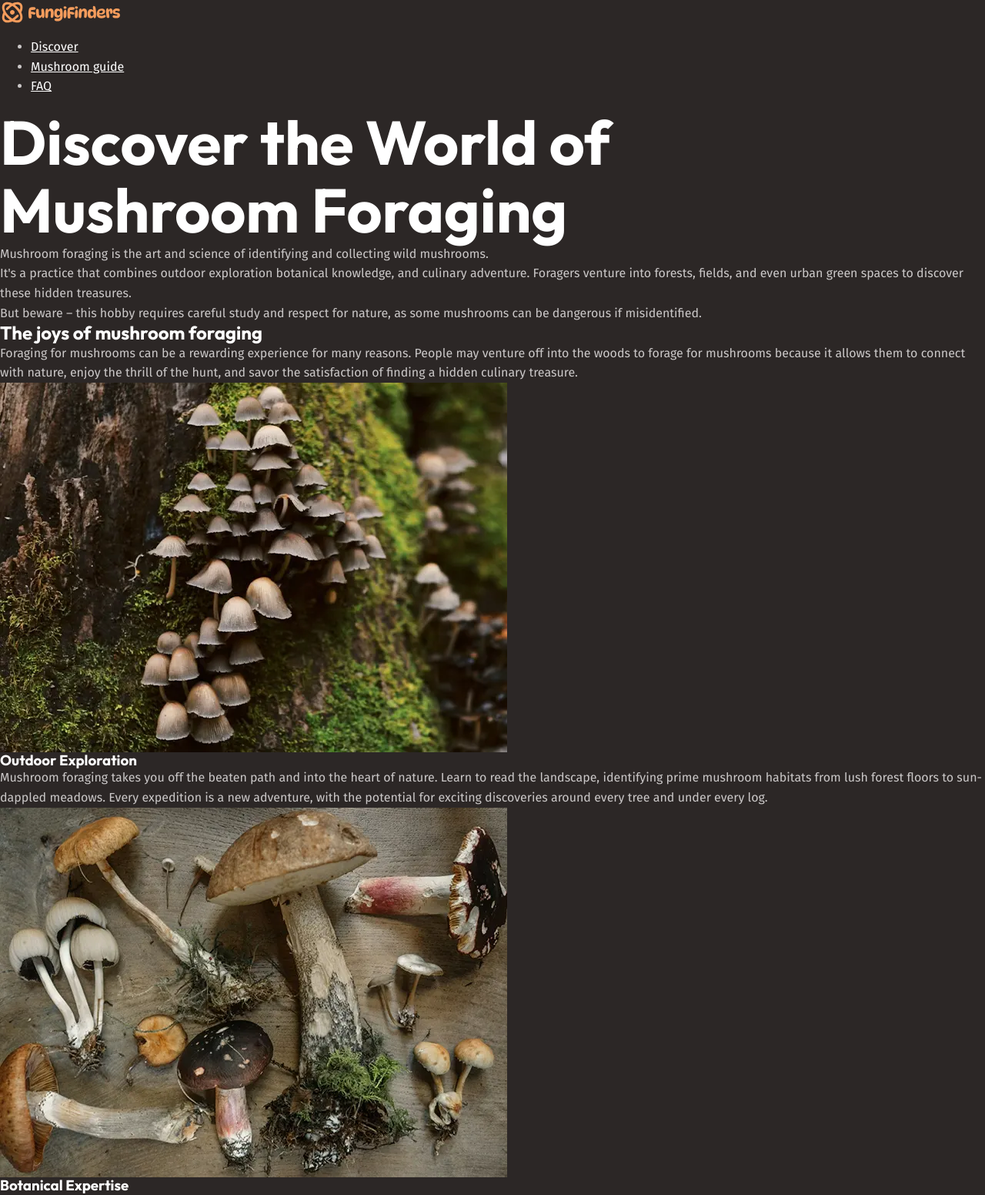
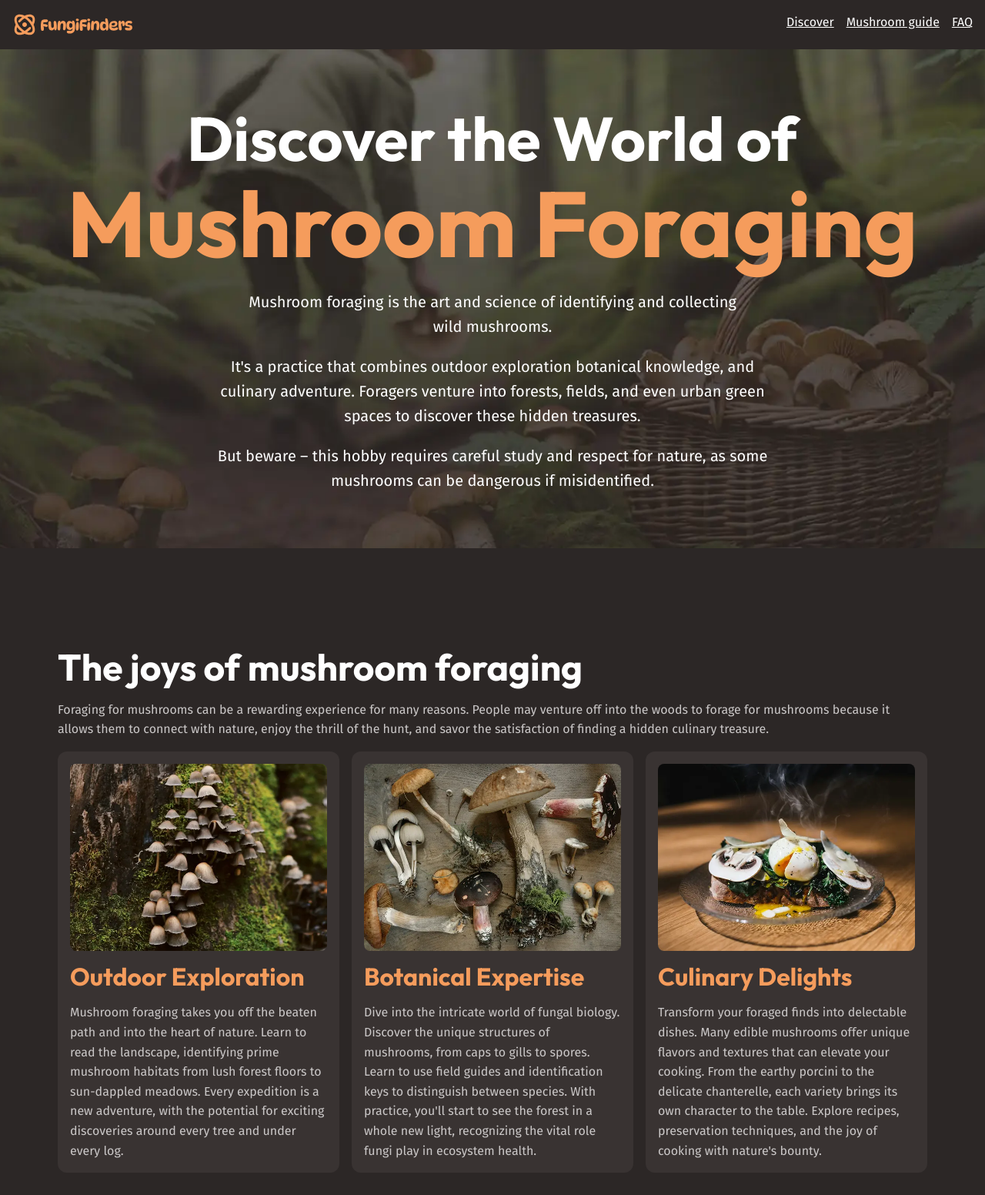
Before and after one commit to jk7g14/professional-css-practice, a plain HTML site: page index.html in a window 1280 px wide. Shown: the top 1552 px of the page at 77% size. Drawn offline with Linux system fonts and the light colour scheme.

Commit message:
finished home page

```diff
--- a/index.html
+++ b/index.html
@@ -15,11 +15,11 @@
 
   <body>
     <header class="site-header">
-      <div class="wrapper">
+      <div class="wrapper" data-width="wide">
+        <div class="site-header__inner">
           <a href="/">
             <img class="logo" src="/assets/fungi-finders.svg" />
           </a>
-
           <nav class="primary-navigation">
             <ul>
               <li><a href="/">Discover</a></li>
@@ -28,15 +28,18 @@
             </ul>
           </nav>
         </div>
+      </div>
     </header>
     <main>
-      <section class="hero">
+      <section class="hero flow section" data-padding="compact">
         <div class="wrapper">
-          <h1>
+          <h1 class="hero__title">
             Discover the World of
             <span>Mushroom Foraging</span>
           </h1>
-
+        </div>
+        <div class="wrapper" data-width="narrow">
+          <div class="flow">
             <p>
               Mushroom foraging is the art and science of identifying and
               collecting wild mushrooms.
@@ -52,11 +55,14 @@
               nature, as some mushrooms can be dangerous if misidentified.
             </p>
           </div>
+        </div>
       </section>
 
       <section class="section">
-        <div class="wrapper">
-          <h2>The joys of mushroom foraging</h2>
+        <div class="wrapper flow">
+          <div class="flow">
+            <h2 class="section-title">The joys of mushroom foraging</h2>
+
             <p>
               Foraging for mushrooms can be a rewarding experience for many
               reasons. People may venture off into the woods to forage for
@@ -64,6 +70,7 @@
               thrill of the hunt, and savor the satisfaction of finding a hidden
               culinary treasure.
             </p>
+          </div>
 
           <!-- this is 3 columns-->
           <div class="equal-columns">
@@ -72,7 +79,7 @@
                 src="/assets/outdoor-exploration.webp"
                 alt="Tighly grouped brown mushrooms growing up the side of a mossy tree trunk"
               />
-              <h3>Outdoor Exploration</h3>
+              <h3 class="card__title">Outdoor Exploration</h3>
               <p>
                 Mushroom foraging takes you off the beaten path and into the
                 heart of nature. Learn to read the landscape, identifying prime
@@ -87,7 +94,7 @@
                 src="/assets/botanical-expertise.webp"
                 alt="Various harvested wild mushrooms on a table"
               />
-              <h3>Botanical Expertise</h3>
+              <h3 class="card__title">Botanical Expertise</h3>
               <p>
                 Dive into the intricate world of fungal biology. Discover the
                 unique structures of mushrooms, from caps to gills to spores.
@@ -103,7 +110,7 @@
                 src="/assets/culinary-delight.webp"
                 alt="A freshly cooked plate of food, still steaming, with several mushroom slices on it"
               />
-              <h3>Culinary Delights</h3>
+              <h3 class="card__title">Culinary Delights</h3>
               <p>
                 Transform your foraged finds into delectable dishes. Many edible
                 mushrooms offer unique flavors and textures that can elevate
@@ -117,20 +124,28 @@
         </div>
       </section>
 
-      <section class="section">
-        <div class="wrapper">
-          <h2>Start your <span>Foraging Adventure!</span></h2>
+      <section class="background-accent text-center section">
+        <div class="wrapper" data-width="narrow" data-padding="compact">
+          <div class="flow font-size-lg text-high-contrast">
+            <h2 class="section-title">
+              Start your <span class="text-brand">Foraging Adventure!</span>
+            </h2>
             <p>
               Whether you're seeking a deeper connection with nature, a new
               outdoor hobby, or simply love the idea of finding your own food,
               mushroom foraging offers a uniquely rewarding experience.
             </p>
           </div>
+        </div>
       </section>
 
-      <section class="section">
-        <div class="wrapper">
-          <div class="equal-columns">
+      <section class="background-extra-dark section">
+        <div class="wrapper" data-width="wide">
+          <div
+            class="equal-columns"
+            data-gap="large"
+            data-vertical-alignment="center"
+          >
             <!-- two columns -->
             <div>
               <img
@@ -138,7 +153,7 @@
                 alt="A man on his hands and knees carefully digging a mushroom out of the forest floor"
               />
             </div>
-            <div>
+            <div class="flow font-size-lg">
               <h2 class="section-title">Get to know your mushrooms</h2>
               <p>
                 Successful and safe mushroom foraging begins with a deep
@@ -163,11 +178,15 @@
       </section>
 
       <section class="section">
-        <div class="wrapper">
-          <div class="equal-columns">
+        <div class="wrapper" data-width="wide">
+          <div
+            class="equal-columns"
+            data-gap="large"
+            data-vertical-alignment="center"
+          >
             <!-- two columns -->
-            <div>
-              <h2>Connect with Nature</h2>
+            <div class="flow font-size-lg">
+              <h2 class="section-title">Connect with Nature</h2>
               <p>
                 Experience the beauty of the great outdoors while foraging for
                 mushrooms with fellow enthusiasts.
@@ -191,7 +210,7 @@
     </main>
 
     <footer class="site-footer">
-      <p>Happy Foraging!</p>
+      <p class="site-footer__title">Happy Foraging!</p>
       <a href="mailto:contact@fungifinders.com">contact@fungifinders.com</a>
     </footer>
   </body>
--- a/style.css
+++ b/style.css
@@ -1,15 +1,4 @@
-@layer reset, base, layout, components;
-@layer utilities {
-  .visually-hidden {
-    clip: rect(0 0 0 0);
-    clip-path: inset(50%);
-    height: 1px;
-    overflow: hidden;
-    position: absolute;
-    white-space: nowrap;
-    width: 1px;
-  }
-}
+@layer reset, base, layout, components, utilities;
 
 @layer reset {
   *,
@@ -190,4 +179,234 @@
   a:focus-visible {
     color: var(--text-brand-light);
   }
+
+  img {
+    border-radius: var(--border-radius-3);
+  }
 }
+
+@layer layout {
+  .flow > * + * {
+    margin-top: var(--flow-spacer, 1em);
+  }
+
+  .grid-flow {
+    display: grid;
+    gap: var(--grid-flow-gap, 1rem);
+  }
+
+  .equal-columns {
+    display: grid;
+    gap: var(--equal-columns-gap, 1rem);
+    align-items: var(--equal-columns-vertical-alignment, stretch);
+
+    @media (width > 760px) {
+      grid-auto-flow: column;
+      grid-auto-columns: 1fr;
+    }
+
+    &[data-gap='large'] {
+      --equal-columns-gap: 2rem;
+    }
+
+    &[data-vertical-alignment='center'] {
+      --equal-columns-vertical-alignment: center;
+    }
+  }
+
+  .flex-equal-columns {
+    display: flex;
+    > * {
+      flex: 1;
+    }
+  }
+
+  .section {
+    --padding: 3.75rem;
+    padding-block: var(--padding);
+
+    @media (width > 760px) {
+      --padding: 8rem;
+
+      &[data-padding='compact'] {
+        --padding: 4.5rem;
+      }
+    }
+  }
+  .wrapper {
+    --wrapper-max-width: 1130px;
+
+    max-width: var(--wrapper-max-width);
+    margin-inline: auto;
+    padding-inline: 1rem;
+    box-sizing: content-box;
+
+    &[data-width='narrow'] {
+      --wrapper-max-width: 720px;
+    }
+
+    &[data-width='wide'] {
+      --wrapper-max-width: 1330px;
+    }
+  }
+}
+
+@layer components {
+  .site-header {
+    padding-block: 1rem;
+  }
+  .site-header__inner {
+    display: flex;
+    gap: 0.5rem 1rem;
+    justify-content: space-between;
+    flex-wrap: wrap;
+  }
+
+  .primary-navigation {
+    ul {
+      list-style: none;
+      padding: 0;
+      margin: 0;
+      display: flex;
+      gap: 0.5rem 1rem;
+      flex-wrap: wrap;
+    }
+  }
+
+  .site-footer {
+    text-align: center;
+    background-color: var(--background-dark);
+    padding-block: 2rem;
+    display: grid;
+    gap: 2rem;
+
+    a {
+      color: var(--text-main);
+    }
+
+    a:hover,
+    a:focus-visible {
+      color: var(--text-brand-light);
+    }
+  }
+
+  .site-footer__title {
+    font-size: var(--font-size-md);
+    font-family: var(--ff-heading);
+    font-weight: 700;
+  }
+
+  .site-footer__title {
+    font-size: var(--font-size-md);
+    font-family: var(--ff-heading);
+    font-weight: 700;
+  }
+  .hero {
+    text-align: center;
+    font-size: var(--font-size-md);
+    color: var(--text-high-contrast);
+    background-image: url(/assets/hero.webp);
+    background-size: cover;
+    background-position: center;
+  }
+  .hero__title {
+    font-size: var(--font-size-heading-lg);
+    span {
+      font-size: var(--font-size-heading-xl);
+      color: var(--text-brand);
+      display: block;
+    }
+  }
+
+  .card {
+    display: grid;
+    gap: var(--card-gap, 1rem);
+    padding: 1rem;
+    background-color: var(--background-light);
+    border-radius: var(--border-radius-3);
+
+    img {
+      border-radius: var(--border-radius-2);
+    }
+  }
+
+  .card__title {
+    font-size: var(--card-title-font-size, var(--font-size-heading-sm));
+    color: var(--card-title-color, var(--text-brand));
+  }
+
+  .button {
+    display: inline-flex;
+    font-size: var(--font-size-md);
+    cursor: pointer;
+    text-decoration: none;
+    padding: 0.5em 1em;
+    background-color: var(--background-accent-main);
+    font-family: var(--ff-heading);
+    font-weight: 700;
+    border-radius: var(--border-radius-2);
+  }
+  .button:hover,
+  .button:focus-visible {
+    color: var(--text-high-contrast);
+    background-color: var(--background-accent-light);
+  }
+}
+
+@layer utilities {
+  .visually-hidden {
+    clip: rect(0 0 0 0);
+    clip-path: inset(50%);
+    height: 1px;
+    overflow: hidden;
+    position: absolute;
+    white-space: nowrap;
+    width: 1px;
+  }
+  .text-center {
+    text-align: center;
+  }
+  .text-brand {
+    color: var(--text-brand);
+  }
+  .text-high-contrast {
+    color: var(--text-high-contrast);
+  }
+
+  .section-title {
+    font-size: var(--font-size-heading-regular);
+  }
+
+  .background-base {
+    background-color: var(--background-base);
+  }
+  .background-light {
+    background-color: var(--background-light);
+  }
+  .background-extra-light {
+    background-color: var(--background-extra-light);
+  }
+  .background-dark {
+    background-color: var(--background-dark);
+  }
+  .background-extra-dark {
+    background-color: var(--background-extra-dark);
+  }
+
+  .background-accent {
+    background-color: var(--background-accent-dark);
+  }
+
+  .font-size-sm {
+    font-size: var(--font-size-sm);
+  }
+  .font-size-regular {
+    font-size: var(--font-size-regular);
+  }
+  .font-size-md {
+    font-size: var(--font-size-md);
+  }
+  .font-size-lg {
+    font-size: var(--font-size-lg);
+  }
+}
```
Lines whose indentation alone changed are shown as unchanged.
